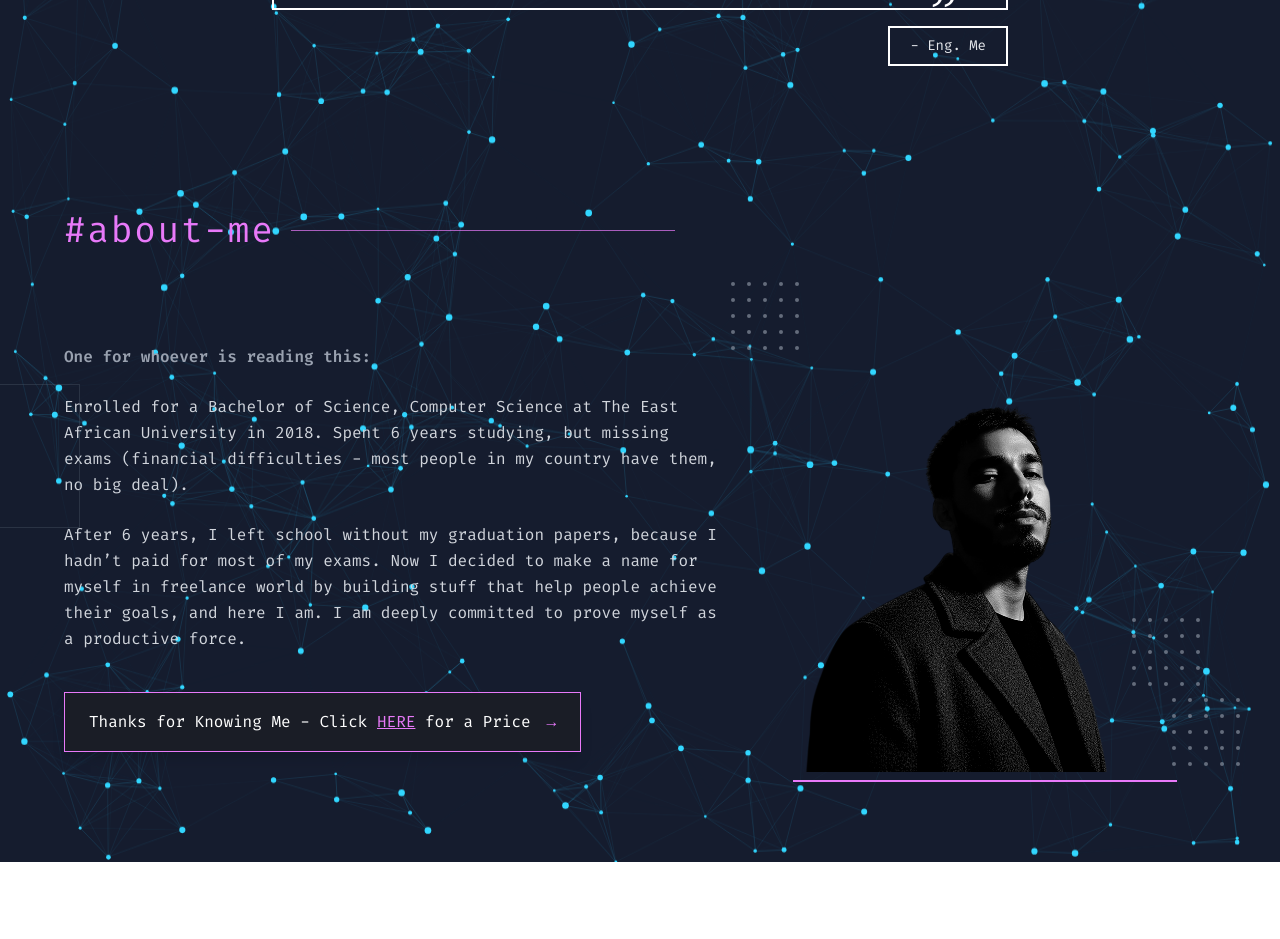
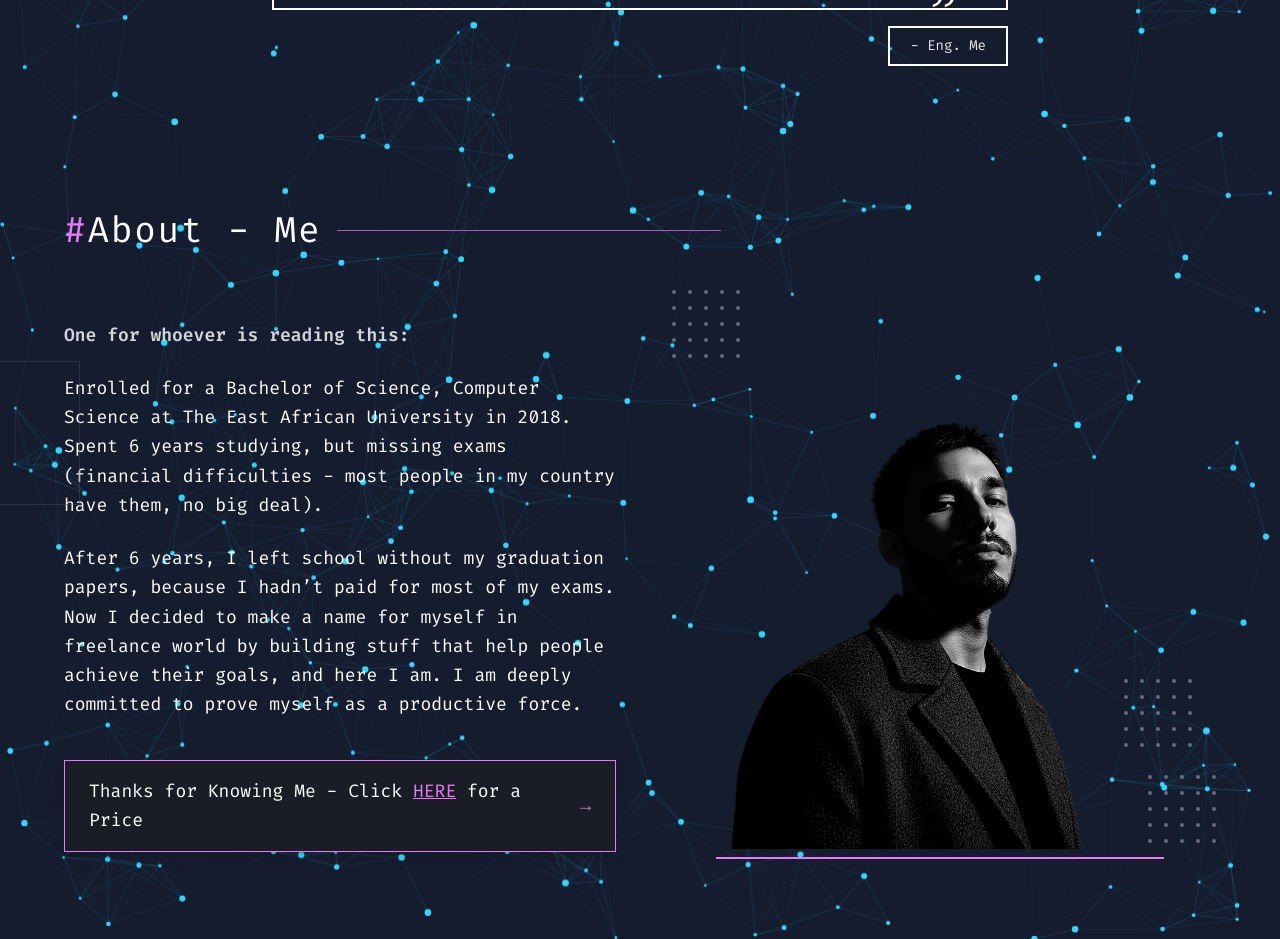
Before and after one commit to shepherd-bit/PORTFOLIO, a React (Vite) app: page / in a window 1280 px wide. Shown: the part 820-1759 px from the top of the page. Before the commit the page ends 1682 px from the top, so only its background shows below. Built offline with nearby package versions, Linux system fonts and the light colour scheme.

Commit message:
Update AboutMe.jsx

```diff
--- a/src/components/AboutMe.jsx
+++ b/src/components/AboutMe.jsx
@@ -9,34 +9,34 @@ export default function AboutMe() {
   );
 
   return (
-    <section id="About-Me" className="relative w-full bg-transparent text-gray-300 py-20 px-6 md:px-16 overflow-hidden">
+    <section id="About-Me" className="relative w-full bg-transparent text-white py-20 px-6 md:px-16 overflow-hidden">
       {/* Section Title */}
       <div className="max-w-7xl mx-auto mb-16">
         <div className="flex items-center gap-4">
-          <h2 className="text-3xl md:text-4xl font-mono text-[#e879f9] tracking-wider">
-            #about-me
+          <h2 className="text-3xl md:text-4xl font-mono tracking-wider">
+            <span className="text-[#e879f9]">#</span>About - Me
           </h2>
           <div className="h-[1px] bg-[#e879f9] w-48 md:w-96 opacity-70"></div>
         </div>
       </div>
 
-      {/* Main Content Grid - reduced gap to pull text and image closer */}
-      <div className="max-w-7xl mx-auto grid grid-cols-1 lg:grid-cols-12 gap-6 lg:gap-8 items-center relative">
+      {/* Main Content Grid - Centered items and balanced layout */}
+      <div className="max-w-7xl mx-auto grid grid-cols-1 lg:grid-cols-12 gap-8 lg:gap-12 items-center relative">
 
         {/* Left Column: Text & CTA Card */}
-        <div className="lg:col-span-7 space-y-6 relative z-10 font-mono text-sm md:text-base leading-relaxed">
+        <div className="lg:col-span-6 space-y-6 relative z-10 font-mono text-base md:text-lg leading-relaxed text-white">
           {/* Decorative outline box on the far left edge */}
           <div className="absolute -left-20 top-10 w-24 h-36 border border-gray-600 opacity-40 pointer-events-none hidden xl:block"></div>
 
-          <p className="text-gray-400 font-semibold">
+          <p className="text-gray-300 font-semibold">
             One for whoever is reading this:
           </p>
 
-          <p className="text-gray-300">
+          <p className="text-white">
             Enrolled for a Bachelor of Science, Computer Science at The East African University in 2018. Spent 6 years studying, but missing exams (financial difficulties - most people in my country have them, no big deal).
           </p>
 
-          <p className="text-gray-300">
+          <p className="text-white">
             After 6 years, I left school without my graduation papers, because I hadn’t paid for most of my exams. Now I decided to make a name for myself in freelance world by building stuff that help people achieve their goals, and here I am. I am deeply committed to prove myself as a productive force.
           </p>
 
@@ -55,25 +55,25 @@ export default function AboutMe() {
         </div>
 
         {/* Right Column: Image & Dot Grids */}
-        <div className="lg:col-span-5 relative flex justify-center items-center mt-10 lg:mt-0">
+        <div className="lg:col-span-6 relative flex justify-center items-center mt-10 lg:mt-0">
 
           {/* Top-Left Dot Grid */}
-          <div className="absolute -top-8 -left-6 z-0">
+          <div className="absolute -top-6 left-2 z-0">
             {renderDotGrid()}
           </div>
 
           {/* Bottom-Right Dot Grid (Upper) */}
-          <div className="absolute right-4 bottom-24 z-0 hidden sm:block">
+          <div className="absolute right-6 bottom-28 z-0 hidden sm:block">
             {renderDotGrid()}
           </div>
 
           {/* Bottom-Right Dot Grid (Lower Edge) */}
-          <div className="absolute -right-6 bottom-4 z-0">
+          <div className="absolute right-0 bottom-4 z-0">
             {renderDotGrid()}
           </div>
 
-          {/* Image Container with bottom accent line */}
-          <div className="relative z-10 w-full max-w-sm">
+          {/* Image Container scaled up to match text height */}
+          <div className="relative z-10 w-full max-w-md">
             <div className="relative">
               <img
                 src="./about-me/hero-4-2.png"
```
